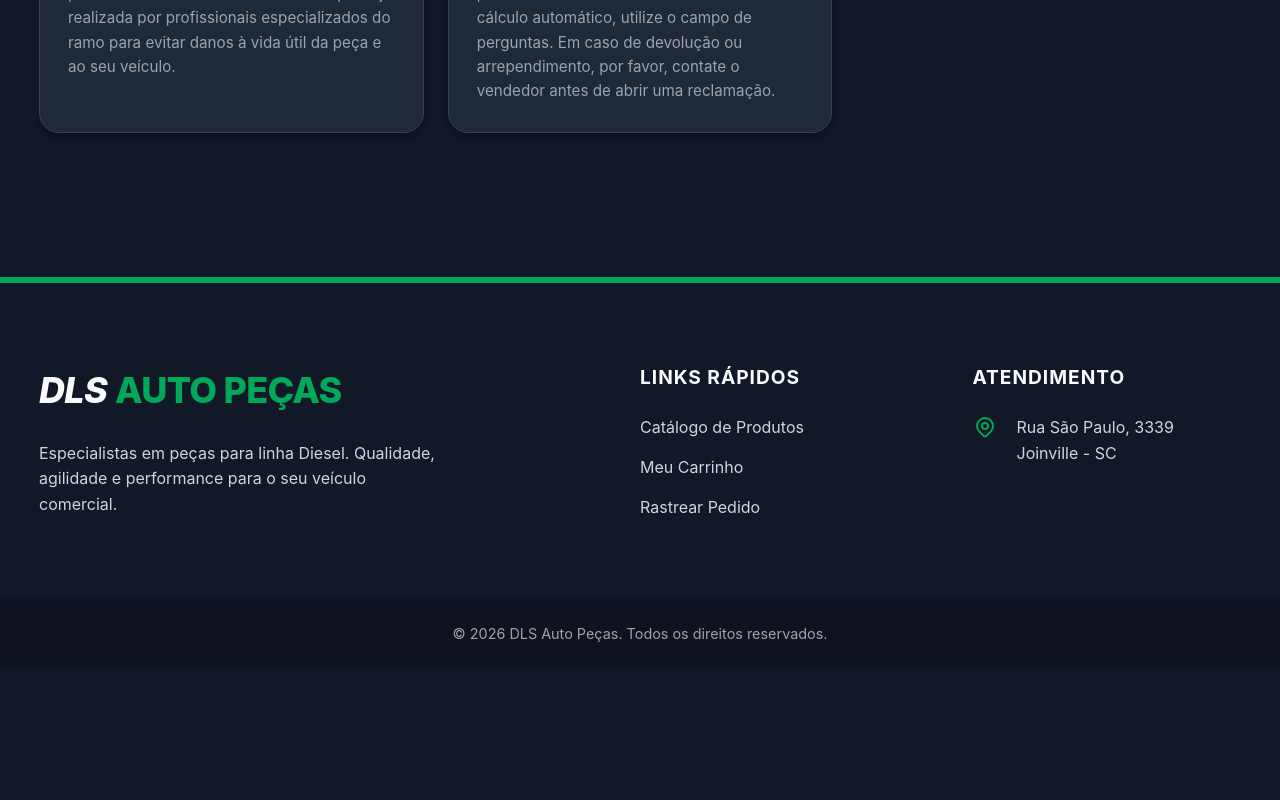
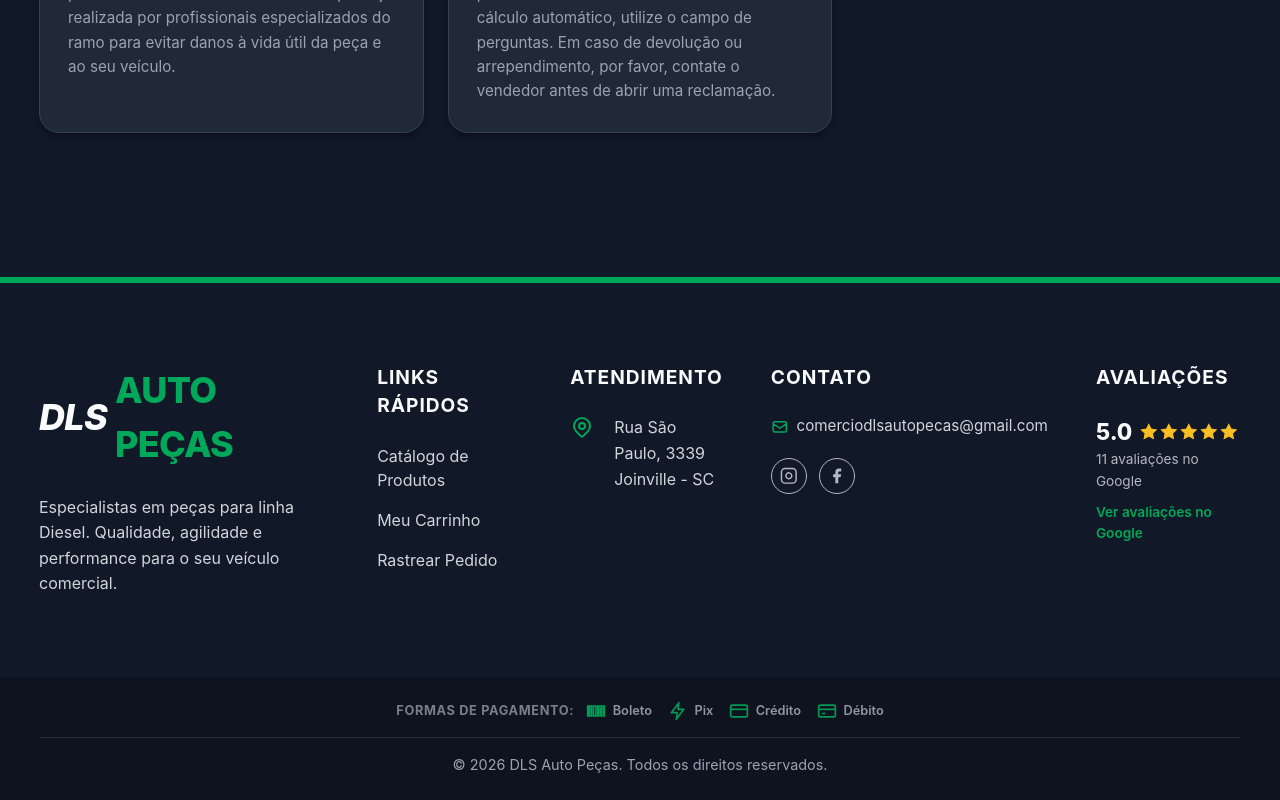
Before and after one commit to Vencce/Front-DLS, a Vue app: page / in a window 1280 px wide. Shown: the part 1842-2642 px from the top of the page. Before the commit the page ends 2511 px from the top, so only its background shows below. Built offline with nearby package versions, Linux system fonts and the light colour scheme; no server answers; what vue3-google-login would draw is missing.

Commit message:
fix: melhora footer

```diff
--- a/src/components/storefront/StoreFooter.vue
+++ b/src/components/storefront/StoreFooter.vue
@@ -1,5 +1,12 @@
 <script setup>
 import { RouterLink } from 'vue-router'
+
+// Dados da avaliação no Google — editar aqui se a nota/quantidade mudar
+const googleReviews = {
+  rating: 5.0,
+  totalReviews: 11,
+  url: 'https://share.google/GKWcaZabIs3nsWEOw'
+}
 </script>
 
 <template>
@@ -34,10 +41,111 @@ import { RouterLink } from 'vue-router'
           </div>
         </div>
       </div>
+
+      <div class="footer-section">
+        <h4>Contato</h4>
+        <a class="contact-email" href="mailto:comerciodlsautopecas@gmail.com">
+          <svg xmlns="http://www.w3.org/2000/svg" viewBox="0 0 24 24" fill="none" stroke="currentColor">
+            <path stroke-linecap="round" stroke-linejoin="round" stroke-width="2" d="M3 8l9 6 9-6M5 19h14a2 2 0 002-2V7a2 2 0 00-2-2H5a2 2 0 00-2 2v10a2 2 0 002 2z" />
+          </svg>
+          <span>comerciodlsautopecas@gmail.com</span>
+        </a>
+
+        <div class="social-links">
+          <a
+            href="https://www.instagram.com/dls_autopecas/"
+            target="_blank"
+            rel="noopener noreferrer"
+            aria-label="Instagram da DLS Auto Peças"
+          >
+            <svg xmlns="http://www.w3.org/2000/svg" viewBox="0 0 24 24" fill="none" stroke="currentColor" stroke-width="2">
+              <rect x="2" y="2" width="20" height="20" rx="5" ry="5"></rect>
+              <path d="M16 11.37A4 4 0 1112.63 8 4 4 0 0116 11.37z"></path>
+              <line x1="17.5" x2="17.51" y1="6.5" y2="6.5"></line>
+            </svg>
+          </a>
+          <a
+            href="https://www.facebook.com/profile.php?id=61568975219116&locale=sk_SK#"
+            target="_blank"
+            rel="noopener noreferrer"
+            aria-label="Facebook da DLS Auto Peças"
+          >
+            <svg xmlns="http://www.w3.org/2000/svg" viewBox="0 0 24 24" fill="currentColor">
+              <path d="M18 2h-3a5 5 0 00-5 5v3H7v4h3v8h4v-8h3l1-4h-4V7a1 1 0 011-1h3z"></path>
+            </svg>
+          </a>
+        </div>
+      </div>
+
+      <div class="footer-section">
+        <h4>Avaliações</h4>
+        <div class="google-rating">
+          <span class="rating-number">{{ googleReviews.rating.toFixed(1) }}</span>
+          <span class="stars">
+            <svg
+              v-for="n in 5"
+              :key="n"
+              :class="{ filled: n <= Math.round(googleReviews.rating) }"
+              xmlns="http://www.w3.org/2000/svg"
+              viewBox="0 0 24 24"
+            >
+              <path d="M12 2l3.09 6.26L22 9.27l-5 4.87 1.18 6.88L12 17.77l-6.18 3.25L7 14.14 2 9.27l6.91-1.01L12 2z" />
+            </svg>
+          </span>
+        </div>
+        <p class="reviews-count">{{ googleReviews.totalReviews }} avaliações no Google</p>
+        <a
+          v-if="googleReviews.url"
+          :href="googleReviews.url"
+          target="_blank"
+          rel="noopener noreferrer"
+          class="reviews-link"
+        >
+          Ver avaliações no Google
+        </a>
+      </div>
     </div>
 
     <div class="footer-bottom">
       <div class="container">
+        <div class="payment-methods">
+          <span class="payment-label">Formas de pagamento:</span>
+          <div class="payment-icons">
+            <span class="payment-item">
+              <svg xmlns="http://www.w3.org/2000/svg" viewBox="0 0 24 24" fill="none" stroke="currentColor" stroke-width="2">
+                <rect x="2" y="6" width="2" height="12"></rect>
+                <rect x="6" y="6" width="1" height="12"></rect>
+                <rect x="9" y="6" width="3" height="12"></rect>
+                <rect x="14" y="6" width="1" height="12"></rect>
+                <rect x="17" y="6" width="2" height="12"></rect>
+                <rect x="21" y="6" width="1" height="12"></rect>
+              </svg>
+              Boleto
+            </span>
+            <span class="payment-item">
+              <svg xmlns="http://www.w3.org/2000/svg" viewBox="0 0 24 24" fill="none" stroke="currentColor" stroke-width="2">
+                <path stroke-linecap="round" stroke-linejoin="round" d="M13 2L4 14h7l-1 8 9-12h-7l1-8z" />
+              </svg>
+              Pix
+            </span>
+            <span class="payment-item">
+              <svg xmlns="http://www.w3.org/2000/svg" viewBox="0 0 24 24" fill="none" stroke="currentColor" stroke-width="2">
+                <rect x="2" y="5" width="20" height="14" rx="2"></rect>
+                <line x1="2" y1="10" x2="22" y2="10"></line>
+              </svg>
+              Crédito
+            </span>
+            <span class="payment-item">
+              <svg xmlns="http://www.w3.org/2000/svg" viewBox="0 0 24 24" fill="none" stroke="currentColor" stroke-width="2">
+                <rect x="2" y="5" width="20" height="14" rx="2"></rect>
+                <line x1="2" y1="10" x2="22" y2="10"></line>
+                <line x1="6" y1="15" x2="10" y2="15"></line>
+              </svg>
+              Débito
+            </span>
+          </div>
+        </div>
+
         <p>&copy; 2026 DLS Auto Peças. Todos os direitos reservados.</p>
       </div>
     </div>
@@ -123,6 +231,154 @@ import { RouterLink } from 'vue-router'
   flex-shrink: 0;
 }
 
+/* Contato (e-mail) e redes sociais */
+.contact-email {
+  display: inline-flex;
+  align-items: center;
+  gap: 0.5rem;
+  color: var(--footer-text);
+  text-decoration: none;
+  transition: color 0.2s ease;
+}
+
+.contact-email svg {
+  width: 1.1rem;
+  height: 1.1rem;
+  color: var(--primary-light);
+  flex-shrink: 0;
+}
+
+.contact-email:hover {
+  color: var(--primary-light);
+}
+
+.social-links {
+  display: flex;
+  gap: 0.75rem;
+  margin-top: 1rem;
+}
+
+.social-links a {
+  display: flex;
+  align-items: center;
+  justify-content: center;
+  width: 2.25rem;
+  height: 2.25rem;
+  border-radius: 50%;
+  border: 1px solid var(--footer-text);
+  color: var(--footer-text);
+  opacity: 0.85;
+  transition: all 0.2s ease;
+}
+
+.social-links a svg {
+  width: 1.1rem;
+  height: 1.1rem;
+}
+
+.social-links a:hover {
+  background-color: var(--primary-light);
+  border-color: var(--primary-light);
+  color: #ffffff;
+  opacity: 1;
+}
+
+/* Avaliações do Google */
+.google-rating {
+  display: flex;
+  align-items: center;
+  gap: 0.5rem;
+}
+
+.rating-number {
+  font-size: 1.4rem;
+  font-weight: 800;
+  color: var(--header-text);
+}
+
+.stars {
+  display: flex;
+  gap: 0.15rem;
+}
+
+.stars svg {
+  width: 1.1rem;
+  height: 1.1rem;
+  fill: none;
+  stroke: var(--footer-text);
+  stroke-width: 1.5;
+  opacity: 0.5;
+}
+
+.stars svg.filled {
+  fill: #fbbf24;
+  stroke: #fbbf24;
+  opacity: 1;
+}
+
+.reviews-count {
+  margin-top: 0.4rem;
+  font-size: 0.85rem;
+  opacity: 0.85;
+}
+
+.reviews-link {
+  display: inline-block;
+  margin-top: 0.6rem;
+  color: var(--primary-light);
+  text-decoration: none;
+  font-weight: 600;
+  font-size: 0.85rem;
+  transition: opacity 0.2s ease;
+}
+
+.reviews-link:hover {
+  text-decoration: underline;
+  opacity: 0.9;
+}
+
+/* Formas de pagamento */
+.payment-methods {
+  display: flex;
+  flex-direction: column;
+  align-items: center;
+  gap: 0.75rem;
+  padding-bottom: 1rem;
+  margin-bottom: 1rem;
+  border-bottom: 1px solid rgba(255, 255, 255, 0.1);
+}
+
+.payment-label {
+  font-size: 0.8rem;
+  font-weight: 700;
+  text-transform: uppercase;
+  letter-spacing: 0.05em;
+  opacity: 0.75;
+}
+
+.payment-icons {
+  display: flex;
+  flex-wrap: wrap;
+  justify-content: center;
+  gap: 1rem;
+}
+
+.payment-item {
+  display: flex;
+  align-items: center;
+  gap: 0.4rem;
+  font-size: 0.8rem;
+  font-weight: 600;
+  opacity: 0.9;
+}
+
+.payment-item svg {
+  width: 1.25rem;
+  height: 1.25rem;
+  color: var(--primary-light);
+  flex-shrink: 0;
+}
+
 .footer-bottom {
   text-align: center;
   background-color: rgba(0, 0, 0, 0.2);
@@ -130,7 +386,6 @@ import { RouterLink } from 'vue-router'
 }
 
 @media (max-width: 575.98px) {
-  /* Estilos para smartphones pequenos e médios */
   .container {
     padding: 0 1.25rem;
   }
@@ -173,6 +428,15 @@ import { RouterLink } from 'vue-router'
     font-size: 0.85rem;
     line-height: 1.4;
   }
+  .contact-email {
+    font-size: 0.85rem;
+  }
+  .payment-icons {
+    gap: 0.75rem;
+  }
+  .payment-item {
+    font-size: 0.75rem;
+  }
   .footer-bottom {
     margin-top: 2.5rem;
     padding: 1rem 0;
@@ -182,7 +446,6 @@ import { RouterLink } from 'vue-router'
 
 /* 📱 Celulares grandes / modo paisagem (telas de 576px até 767px) */
 @media (min-width: 576px) and (max-width: 767.98px) {
-  /* Estilos para smartphones maiores */
   .container {
     padding: 0 1.5rem;
   }
@@ -224,6 +487,9 @@ import { RouterLink } from 'vue-router'
   .contact-info p {
     font-size: 0.9rem;
   }
+  .contact-email {
+    font-size: 0.9rem;
+  }
   .footer-bottom {
     margin-top: 3rem;
     padding: 1.25rem 0;
@@ -233,7 +499,6 @@ import { RouterLink } from 'vue-router'
 
 /* 📟 Tablets / iPad (telas de 768px até 991px) */
 @media (min-width: 768px) and (max-width: 991.98px) {
-  /* Estilos específicos para iPad e tablets parecidos */
   .container {
     padding: 0 1.5rem;
   }
@@ -275,6 +540,9 @@ import { RouterLink } from 'vue-router'
   .contact-info p {
     font-size: 0.95rem;
   }
+  .contact-email {
+    font-size: 0.95rem;
+  }
   .footer-bottom {
     margin-top: 4rem;
     padding: 1.5rem 0;
@@ -284,7 +552,6 @@ import { RouterLink } from 'vue-router'
 
 /* 💻 Notebooks / Telas médias (telas de 992px até 1199px) */
 @media (min-width: 992px) and (max-width: 1199.98px) {
-  /* Estilos para notebooks e monitores menores */
   .container {
     padding: 0 1.5rem;
   }
@@ -292,8 +559,8 @@ import { RouterLink } from 'vue-router'
     padding-top: 4.5rem;
   }
   .footer-grid {
-    grid-template-columns: 2fr 1fr 1fr;
-    gap: 3rem;
+    grid-template-columns: 2fr 1fr 1fr 1fr 1fr;
+    gap: 2.5rem;
   }
   .brand-logo-footer {
     font-size: 2.1rem;
@@ -323,6 +590,13 @@ import { RouterLink } from 'vue-router'
   .contact-info p {
     font-size: 0.95rem;
   }
+  .contact-email {
+    font-size: 0.9rem;
+  }
+  .payment-methods {
+    flex-direction: row;
+    justify-content: center;
+  }
   .footer-bottom {
     margin-top: 4.5rem;
     padding: 1.5rem 0;
@@ -332,7 +606,6 @@ import { RouterLink } from 'vue-router'
 
 /* 🖥️ Computadores / Monitores grandes (telas acima de 1200px) */
 @media (min-width: 1200px) {
-  /* Estilos para computadores de mesa */
   .container {
     max-width: 1250px;
     padding: 0 1.5rem;
@@ -341,8 +614,8 @@ import { RouterLink } from 'vue-router'
     padding-top: 5rem;
   }
   .footer-grid {
-    grid-template-columns: 2fr 1fr 1fr;
-    gap: 4rem;
+    grid-template-columns: 2fr 1fr 1fr 1fr 1fr;
+    gap: 3rem;
   }
   .brand-logo-footer {
     font-size: 2.25rem;
@@ -372,6 +645,13 @@ import { RouterLink } from 'vue-router'
   .contact-info p {
     font-size: 1rem;
   }
+  .contact-email {
+    font-size: 0.95rem;
+  }
+  .payment-methods {
+    flex-direction: row;
+    justify-content: center;
+  }
   .footer-bottom {
     margin-top: 5rem;
     padding: 1.5rem 0;
```
